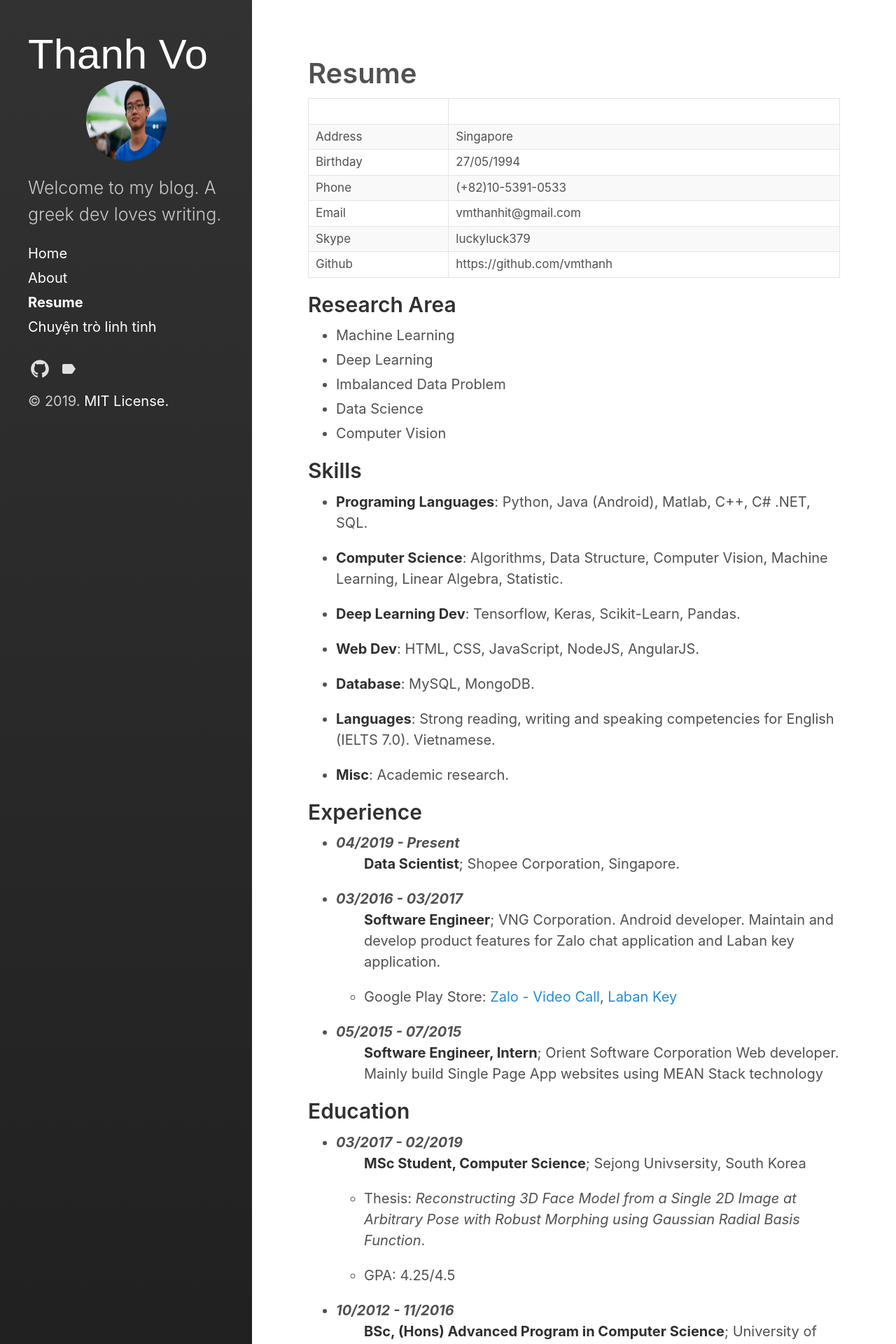
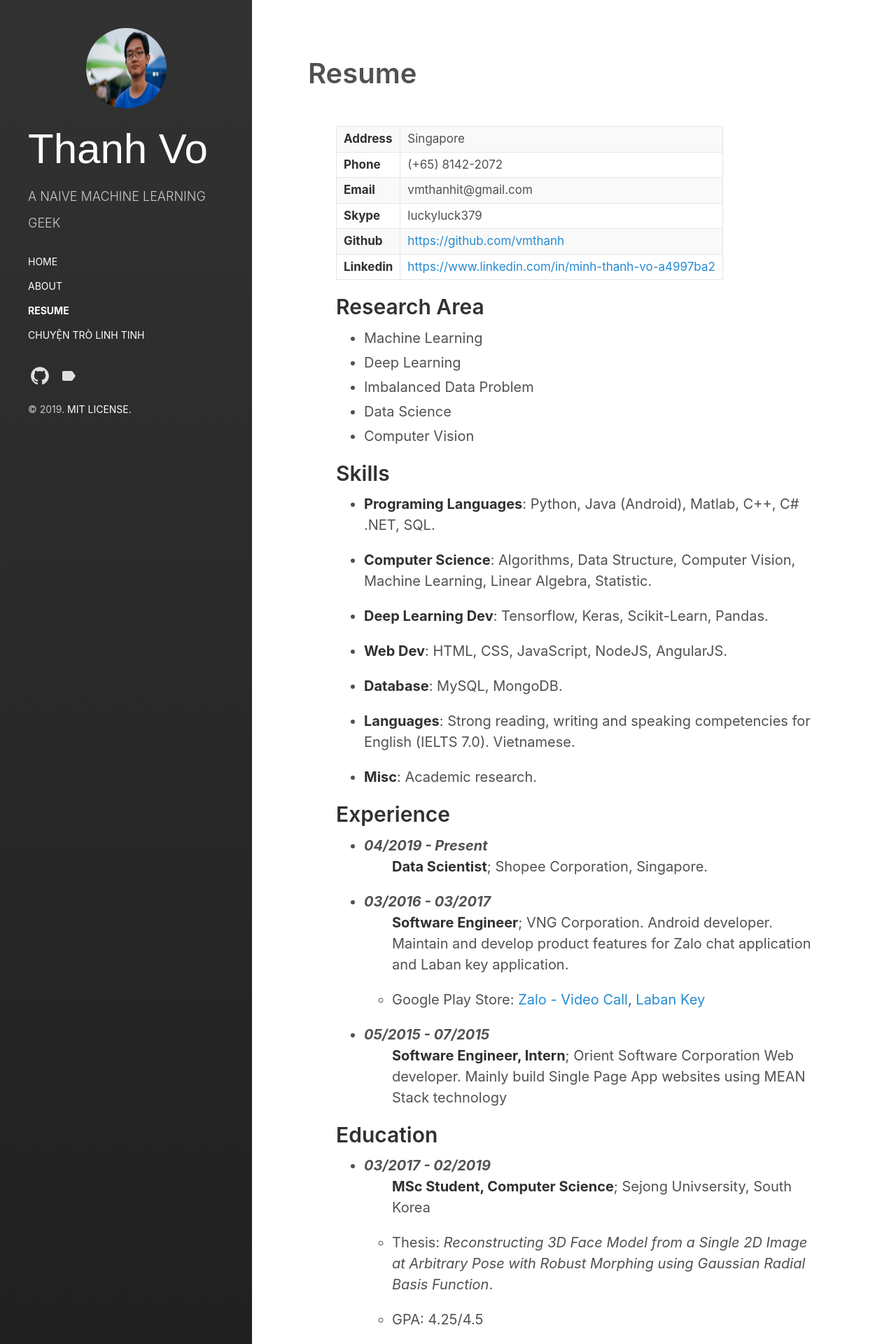
Before and after one commit to vmthanh/vmthanh.github.io, a Jekyll site: the page built from resume.md, in a window 1280 px wide. Shown: the top 1920 px of the page at 70% size. Built offline with Jekyll 4.4.1, drawn with Linux system fonts in a browser that asks for light colours; some of the changed text lies outside the part shown.

Commit message:
Update website

```diff
--- a/_config.yml
+++ b/_config.yml
@@ -5,7 +5,7 @@ highlighter:      rouge
 # Setup
 title:            Thanh Vo
 tagline:          'Blog'
-description:      'Welcome to my blog. A greek dev loves writing.'
+description:      'A naive machine learning geek'
 url:              https://vmthanh.github.io/
 # baseurl:          '/hydeout'
                   # the optional subpath of your site, e.g. "/blog"
--- a/_includes/sidebar.html
+++ b/_includes/sidebar.html
@@ -1,13 +1,13 @@
 <div id="sidebar">
   <header>
     <{% if page.layout == "index" %}h1{% else %}div{% endif %} class="site-title">
+      <img src="{{site.authorimage }}" alt="Author Image" class="avatar"">
       <a href="{{ site.baseurl }}/">
         {% unless page.url == "/" %}
           <span class="back-arrow icon">{% include svg/back-arrow.svg %}</span>
         {% endunless %}
         {{ site.title }}
       </a>
-      <img src="{{site.authorimage }}" alt="Author Image" class="avatar"">
     </{% if page.layout == "index" %}h1{% else %}div{% endif %}>
     <p class="lead">{{ site.description }}</p>
   </header>
--- a/_sass/hydeout/_base.scss
+++ b/_sass/hydeout/_base.scss
@@ -58,7 +58,7 @@ img {
 
 table {
   margin-bottom: 1rem;
-  width: 100%;
+  // width: 100%;
   font-size: 85%;
   border: 1px solid $border-color;
   border-collapse: collapse;
--- a/_sass/hydeout/_layout.scss
+++ b/_sass/hydeout/_layout.scss
@@ -91,6 +91,7 @@ body {
 #sidebar {
   header ~ *, header ~ nav, p.lead {
     display: none;
+    font-variant: all-petite-caps;
   }
 }
 
@@ -209,10 +210,10 @@ body {
       }
     }
 
-    > * {
-      max-width: 38rem;
-      padding: 0;
-    }
+    // > * {
+    //   max-width: 38rem;
+    //   padding: 0;
+    // }
   }
 }
 
--- a/resume.md
+++ b/resume.md
@@ -4,15 +4,14 @@ title: Resume
 sidebar_link: true
 ---
 
+|:----------------      | :---------------------------------------------------------------------------------------	|
+|**Address**			| Singapore								    												|
+|**Phone**    			| (+65) 8142-2072   																		|
+|**Email**     			| vmthanhit@gmail.com 																		|
+|**Skype**  			| luckyluck379 																				|
+|**Github**  			| [https://github.com/vmthanh](https://github.com/vmthanh)									|
+|**Linkedin**  			| [https://www.linkedin.com/in/minh-thanh-vo-a4997ba2](https://www.linkedin.com/in/minh-thanh-vo-a4997ba2)	|
 
-|                   |                     						|
-|:----------------  | :------------------						|
-|Address			| Singapore								    |
-|Birthday  			| 27/05/1994							    |
-|Phone    			| (+82)10-5391-0533   						|
-|Email     			| vmthanhit@gmail.com 						|
-|Skype  			| luckyluck379 								|
-|Github  			| https://github.com/vmthanh				|
 
 ## Research Area
 
@@ -81,17 +80,19 @@ Web developer. Mainly build Single Page App websites using MEAN Stack technology
 
 ### Journal Aritcles
 
-<!-- * **Vo, M. T.**, Nguyen. T., Le. C. T.,"A hybrid framework for smile detection in class imbalance scenarios," *Neural Computing and Applications*, pp.1-10, 2019, IF: 4.21. [Link](https://doi.org/10.1007/s00521-019-04089-w)
+<!-- * Le, T, **Vo, M. T.**, Vo. B., Lee. M. Y., and Baik, S. W., **"A Hybrid Approach Using Oversampling Technique and Cost-Sensitive Learning for Bankruptcy Prediction,"** *Complexity*, Vol. 2019, Article ID 8460934, 2019, IF: 2.59. [Link](https://doi.org/10.1155/2019/8460934)
 
-* **Vo, M. T.** , Nguyen, T., Le, C. T., "Race Recognition Using Deep Convolutional Neural Networks," *Symmetry*, Vol. 10, No, 11, pp. 564,IF: 1.25. [Link](https://doi.org/10.3390/sym10110564) -->
+* **Vo, M. T.**, Nguyen. T., Le. C. T.,**"A Hybrid Framework for Smile Detection in Class Imbalance Scenarios,"** *Neural Computing and Applications*, pp.1-10, 2019, IF: 4.21. [Link](https://doi.org/10.1007/s00521-019-04089-w)
 
-* Le, T., Le, H. S., **Vo, M. T.**, Lee, M. Y., and  Baik, S. W, "A Cluster-Based Boosting Algorithm for Bankruptcy Prediction in a Highly Imbalanced Dataset," *Symmetry*, Vol. 10, No.7, pp.250, 2018, IF: 1.25. [Link](https://doi.org/10.3390/sym10070250)
+* **Vo, M. T.** , Nguyen, T., Le, C. T., **"Race Recognition Using Deep Convolutional Neural Networks,"** *Symmetry*, Vol. 10, No, 11, pp. 564,IF: 1.25. [Link](https://doi.org/10.3390/sym10110564)
+
+* Le, T., Le, H. S., **Vo, M. T.**, Lee, M. Y., and  Baik, S. W, **"A Cluster-Based Boosting Algorithm for Bankruptcy Prediction in a Highly Imbalanced Dataset,"** *Symmetry*, Vol. 10, No.7, pp.250, 2018, IF: 1.25. [Link](https://doi.org/10.3390/sym10070250) -->
 
 ### Conference Proceedings
 
-* **Vo, M. T.** and Kong, S. G., "Depth Estimation of a 3d Face Model from a 2D Face Image," *In Proceedings of the UKC-2017*, Washington DC, USA, 2017.
+* **Vo, M. T.** and Kong, S. G., **"Depth Estimation of a 3d Face Model from a 2D Face Image,"** *In Proceedings of the UKC-2017*, Washington DC, USA, 2017.
 
-* **Vo, M. T.** and Kong, S. G., "Head Pose Estimation via Manifold Learning on Global Features extraction," *In Proceedings of the 18th International Symposium on Advanced Intelligent Systems*, Daegu, South Korea, 2017.
+* **Vo, M. T.** and Kong, S. G., **"Head Pose Estimation via Manifold Learning on Global Features extraction," *In Proceedings of the 18th International Symposium on Advanced Intelligent Systems*, Daegu, South Korea, 2017.
 
 
 ## Miscellaneous Experience
```
